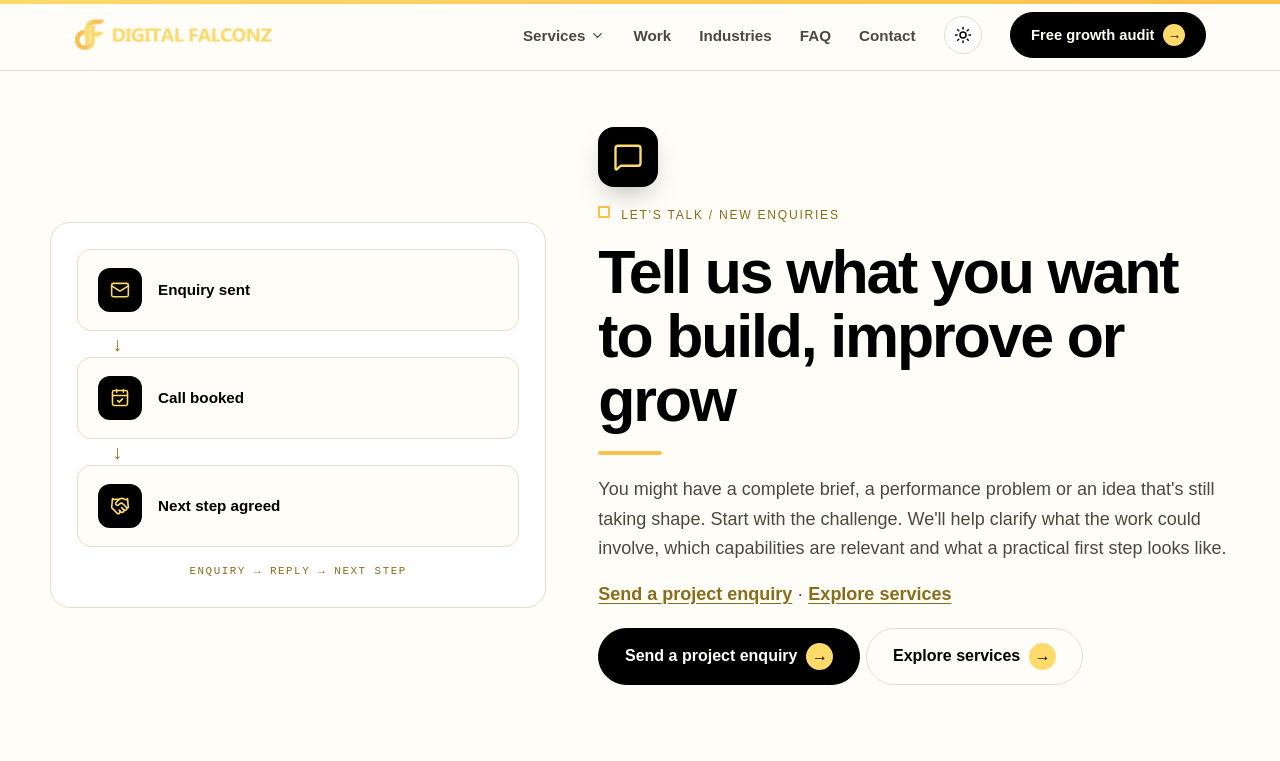
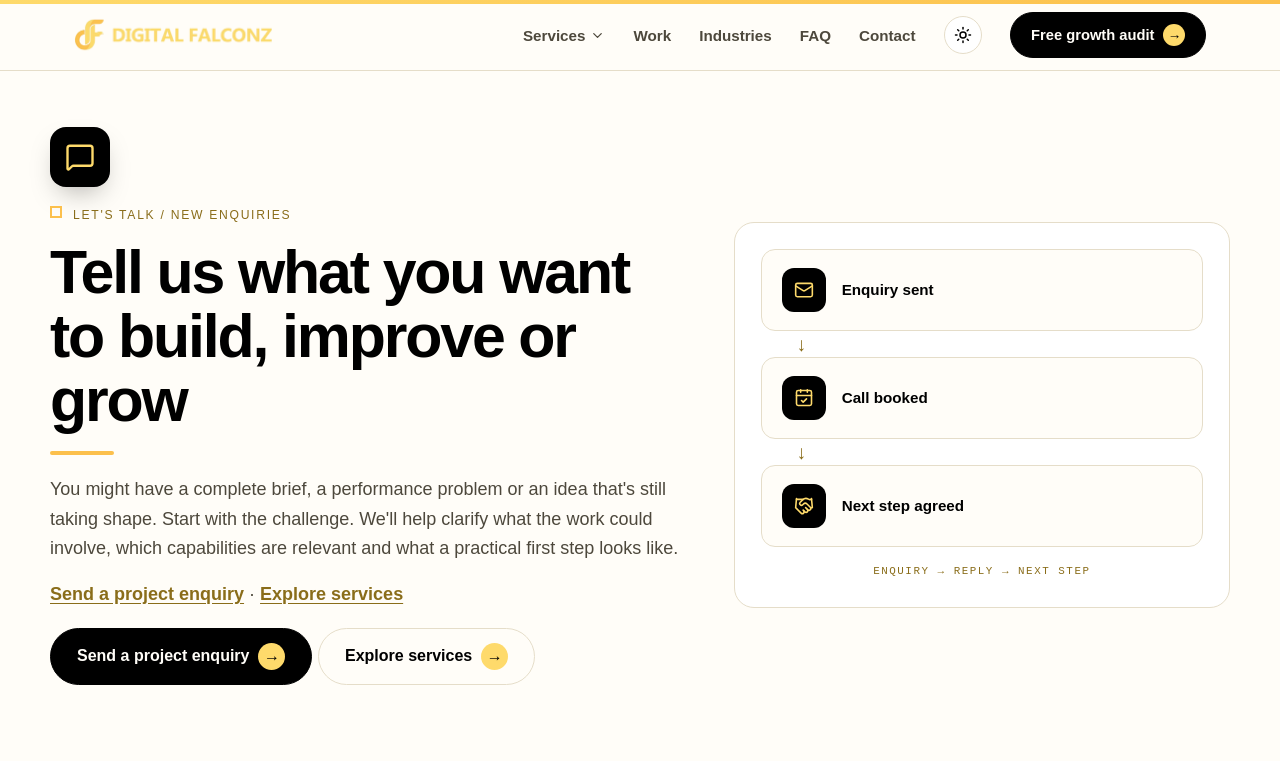
Before and after one commit to faizanadon/digitalfalconz, a Next.js app: page /contact in a window 1280 px wide. Shown: the top 761 px of the page. Built offline with nearby package versions, Linux system fonts and the light colour scheme; a web font is replaced by a local one.

Commit message:
Contact hero: swap columns, content left, graphic right

```diff
--- a/src/app/contact/page.tsx
+++ b/src/app/contact/page.tsx
@@ -36,13 +36,10 @@ export default function ContactPage() {
   const rest = secs.filter((s) => s.heading && !s.heading.startsWith("Tell us about your project") && !s.heading.startsWith("Get in touch"));
   return (
     <>
-      {/* HERO — graphic left, content right (mirror of the home hero) */}
+      {/* HERO — content left, graphic right (like the home hero) */}
       <div className="wrap page-hero contact-hero">
         <Reveal>
           <div className="contact-hero-grid">
-            <div className="contact-hero-gfx">
-              <PageHeroGraphic page="contact" />
-            </div>
             <div className="contact-hero-copy">
               <span className="hero-icon-tile" aria-hidden="true"><MessageSquare size={30} strokeWidth={1.9} /></span>
               <span className="mono kicker">{p.kicker}</span>
@@ -50,6 +47,9 @@ export default function ContactPage() {
               <span className="hero-rule" aria-hidden="true" />
               <Markdown text={intro} />
               <p><a className="btn" href="#enquiry-form">Send a project enquiry</a> <Link className="btn ghost" href="/services">Explore services</Link></p>
+            </div>
+            <div className="contact-hero-gfx">
+              <PageHeroGraphic page="contact" />
             </div>
           </div>
         </Reveal>
--- a/src/app/globals.css
+++ b/src/app/globals.css
@@ -1199,8 +1199,8 @@ html{overflow-x:clip}
   .dots-band{flex-direction:column;align-items:flex-start}
 }
 
-/* ---- Contact 2-column hero: graphic left, content right (mirror of home) ---- */
-.contact-hero-grid{display:grid;grid-template-columns:.88fr 1.12fr;gap:52px;align-items:center}
+/* ---- Contact 2-column hero: content left, graphic right (like home) ---- */
+.contact-hero-grid{display:grid;grid-template-columns:1.12fr .88fr;gap:52px;align-items:center}
 .contact-hero-gfx .page-hero-gfx{margin:0}
 .contact-hero-gfx .phg-contact{grid-template-columns:1fr;gap:26px}
 .contact-hero-gfx .phg-contact-node{display:flex;align-items:center;gap:16px;text-align:left;padding:18px 20px}
@@ -1208,5 +1208,4 @@ html{overflow-x:clip}
 .contact-hero-gfx .phg-contact-arrow{right:auto;left:42px;top:100%;transform:translateX(-50%) rotate(90deg)}
 @media (max-width:1100px){
   .contact-hero-grid{grid-template-columns:1fr;gap:36px}
-  .contact-hero-copy{order:-1}
 }
```
